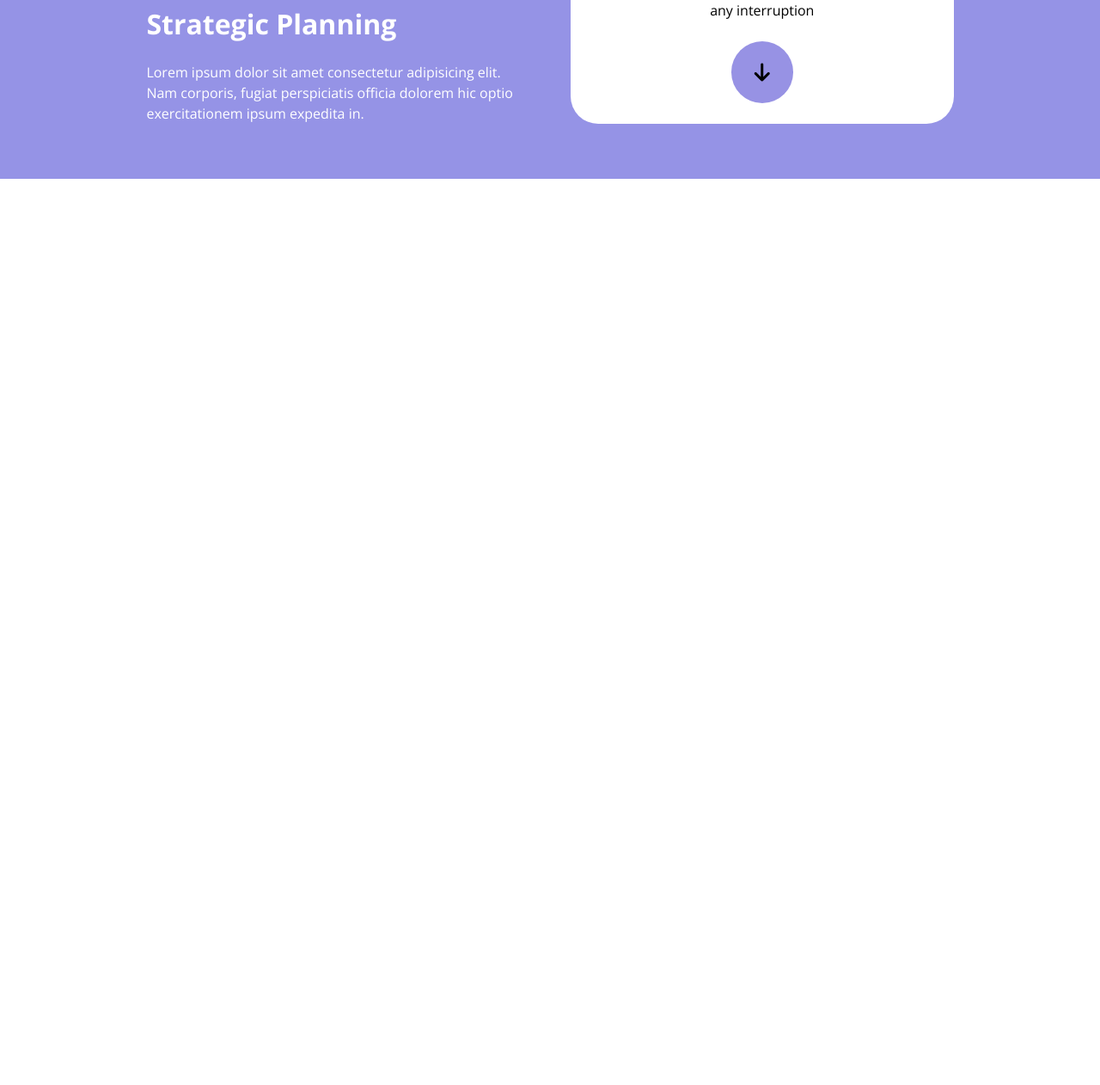
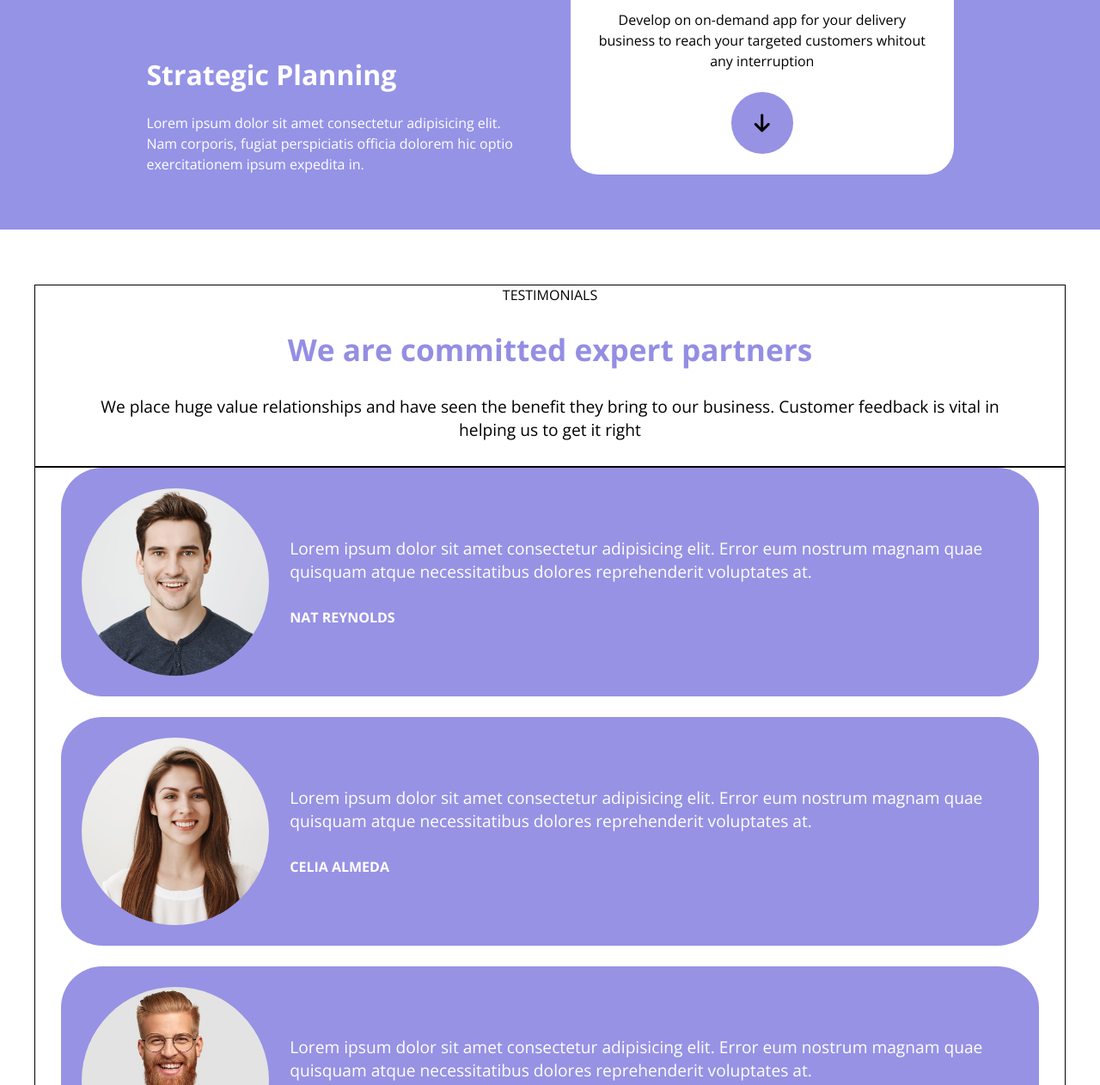
Before and after one commit to FabioLongoni/htmlcss-responsive-layout, a plain HTML site: page index.html in a window 1280 px wide. Shown: the part 1538-2800 px from the top of the page at 86% size. Before the commit the page ends 1746 px from the top, so only its background shows below. Drawn offline with nearby package versions, Linux system fonts and the light colour scheme.

Commit message:
sezione3

```diff
--- a/css/app.css
+++ b/css/app.css
@@ -186,6 +186,69 @@ header ul {
     background-color: #9792e4;
 }
 
+/* terza sezione */
+
+.testimonials {
+    padding: 4rem 0;
+}
+
+.container h2 {
+    font-size: 2.2rem;
+    color: #948ee3;
+}
+
+.container h4 {
+    font-weight: 400;
+}
+
+.container p {
+    font-size: 1.2rem;
+    margin-bottom: 1.8rem;
+}
+
+.testimonials-intro {
+    display: flex;
+    flex-direction: column;
+    gap: 1.8rem;
+    align-items: center;
+    text-align: center;
+    padding: 0 1.5rem;
+}
+
+.row-3 {
+    display: flex;
+    flex-direction: column;
+    gap: 1.5rem;
+}
+
+.col-3 {
+    background-color: #9792e4;
+    border-radius: 3rem;
+}
+
+.address address {
+    font-style: normal;
+    font-weight: bold;
+}
+
+.card-3 {
+    display: flex;
+    padding: 1.5rem;
+    gap: 1.5rem;
+    align-items: center;
+    color: white;
+}
+
+.card-3 img {
+    width: calc(100% / 5);
+    aspect-ratio: 1;
+    object-fit: cover;
+    border-radius: 50%;
+}
+
+
+
+
 
 
 
@@ -233,4 +296,11 @@ header ul {
     .row-2 {
         flex-direction: column;
     }
+    .card-3 {
+        flex-direction: column;
+        text-align: center;
+    }
+    .card-3 img {
+        width: 100%;
+    }
 }
--- a/index.html
+++ b/index.html
@@ -107,8 +107,46 @@
     </section>
 
 <!-- terza sezione -->
-    <section>
+    <section class="testimonials">
+        <div class="container">
+            <div class="testimonials-intro">
+                <h4>TESTIMONIALS</h4>
+                <h2>We are committed expert partners</h2>
+                <p>We place huge value relationships and have seen the benefit they bring to our business. Customer feedback is vital in helping us to get it right</p>
+            </div>
+        </div>
+        <div class="container">
+            <div class="row-3">
+                <div class="col-3">
+                    <div class="card-3">
+                        <img src="img/testimonial1.jpg" alt="">
+                        <div class="address">
+                            <p>Lorem ipsum dolor sit amet consectetur adipisicing elit. Error eum nostrum magnam quae quisquam atque necessitatibus dolores reprehenderit voluptates at.</p>
+                            <address>NAT REYNOLDS</address>
+                        </div>
+                    </div>
+                </div>
+                <div class="col-3">
+                    <div class="card-3">
+                        <img src="img/testimonial2.jpg" alt="">
+                        <div class="address">
+                            <p>Lorem ipsum dolor sit amet consectetur adipisicing elit. Error eum nostrum magnam quae quisquam atque necessitatibus dolores reprehenderit voluptates at.</p>
+                            <address>CELIA ALMEDA</address>
+                        </div>
+                    </div>
+                </div>
+                <div class="col-3">
+                    <div class="card-3">
+                        <img src="img/testimonial3.jpg" alt="">
+                        <div class="address">
+                            <p>Lorem ipsum dolor sit amet consectetur adipisicing elit. Error eum nostrum magnam quae quisquam atque necessitatibus dolores reprehenderit voluptates at.</p>
+                            <address>BOB ROBERTS</address>
+                        </div>
+                    </div>
+                </div>
+            </div>
 
+        </div>
     </section>
 
 </body>
```
